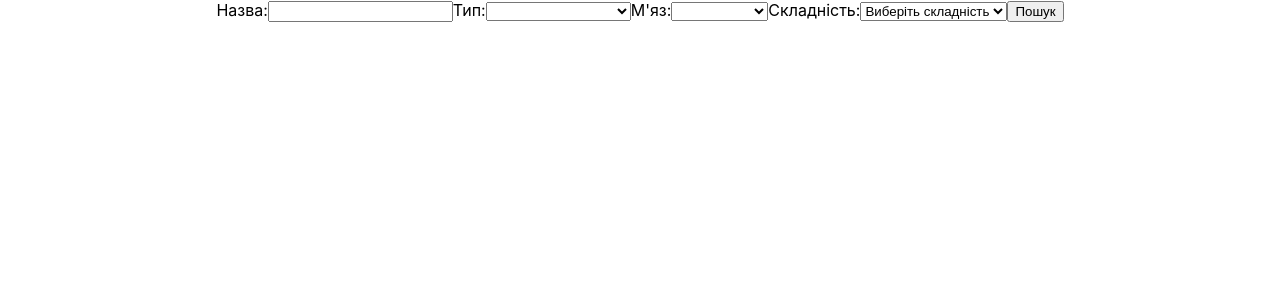
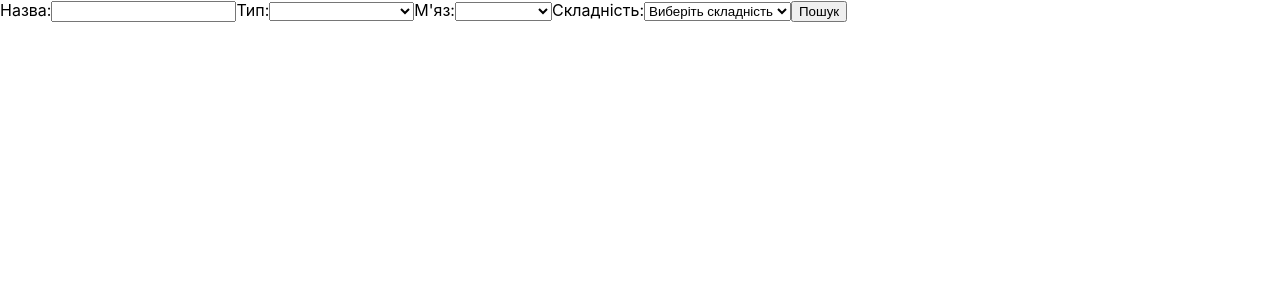
Before and after one commit to kozakevich13/task, a React (Create React App) app: page / in a window 1280 px wide. Shown: the top 300 px of the page. Built offline with nearby package versions, Linux system fonts and the light colour scheme.

Commit message:
add new component ExerciseResults

```diff
--- a/package.json
+++ b/package.json
@@ -9,6 +9,7 @@
     "axios": "^1.5.0",
     "react": "^18.2.0",
     "react-dom": "^18.2.0",
+    "react-router-dom": "^6.15.0",
     "react-scripts": "5.0.1",
     "web-vitals": "^2.1.4"
   },
--- a/src/App.js
+++ b/src/App.js
@@ -1,12 +1,17 @@
 import logo from "./logo.svg";
 import "./App.css";
+import { BrowserRouter as Router, Route, Routes } from "react-router-dom";
 import ExerciseSearchForm from "./components/ExerciseSearchForm";
+import ExerciseResults from "./components/ExerciseResults";
 
 function App() {
   return (
-    <div className="App">
-      <ExerciseSearchForm />
-    </div>
+    <Router>
+      <Routes>
+        <Route exact path="/" element={<ExerciseSearchForm />} />
+        <Route path="/results" element={<ExerciseResults />} />
+      </Routes>
+    </Router>
   );
 }
 
--- /dev/null
+++ b/src/components/ExerciseResults.jsx
@@ -0,0 +1,18 @@
+import React from "react";
+
+const ExerciseResults = ({ exercises }) => {
+  return (
+    <div>
+      <h2>Результати пошуку:</h2>
+      <ul>
+        {exercises.map((exercise, index) => (
+          <li key={index}>
+            {/* Виводьте інформацію про вправи, як ви робили раніше */}
+          </li>
+        ))}
+      </ul>
+    </div>
+  );
+};
+
+export default ExerciseResults;
--- a/src/components/ExerciseSearchForm.jsx
+++ b/src/components/ExerciseSearchForm.jsx
@@ -1,5 +1,6 @@
 import React, { useState } from "react";
 import axios from "axios";
+import { useNavigate } from "react-router-dom";
 
 const ExerciseSearchForm = () => {
   const [formData, setFormData] = useState({
@@ -10,6 +11,8 @@ const ExerciseSearchForm = () => {
   });
 
   const [exercises, setExercises] = useState([]);
+
+  const navigate = useNavigate();
 
   const muscleOptions = [
     "",
@@ -68,6 +71,7 @@ const ExerciseSearchForm = () => {
       .then((response) => {
         console.log(JSON.stringify(response.data));
         setExercises(response.data);
+        navigate("/results");
       })
       .catch((error) => {
         if (error.response) {
```
Also changed, not shown: 1 other file (tests, documents, lock files or other folders).
